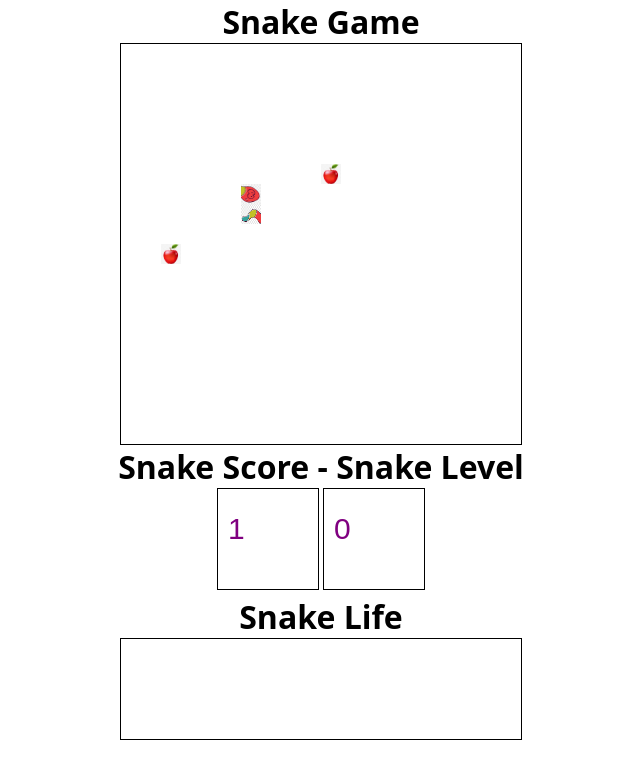
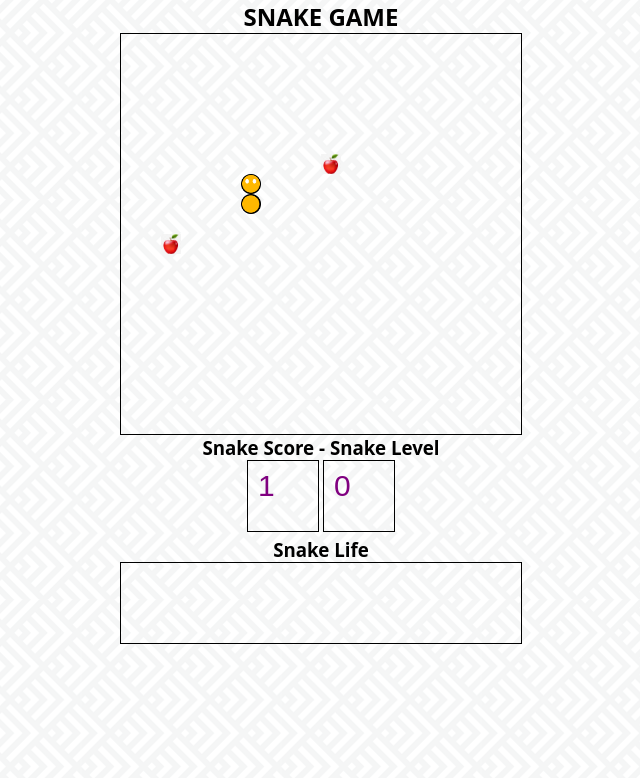
Before and after one commit to rg-km/se-fe5-kelompok6, a plain HTML site: page index.html in a window 1280 px wide. Shown: the whole page, without its empty margins (319-959 px from the left). Drawn offline with Linux system fonts and the light colour scheme.

Commit message:
update body ular

```diff
--- a/index.html
+++ b/index.html
@@ -13,6 +13,7 @@
             margin: 0px;
             padding: 0px;
             font-family: 'open sans', sans-serif;
+            background-image: url(/asset/bg2.png);
         }
 
         canvas {
@@ -20,14 +21,18 @@
         }
     </style>
     <body onload="draw();">
-        <center>
-            <h1 style="text-align: center;">Snake Game</h1>
-            <canvas id="snakeBoard" width="400" height="400" style="border:1px solid #000000;"></canvas>
-            <h1 style="text-align: center;" >Snake Score - Snake Level</h1>
-            <canvas id="score1Board" width="100" height="100" style="border:1px solid #000000;"></canvas>
-            <canvas id="score2Board" width="100" height="100" style="border:1px solid #000000;"></canvas>
-            <h1 style="text-align: center;" >Snake Life</h1>
-            <canvas id="lifeBoard" width="400" height="100" style="border:1px solid #000000;"></canvas>
-        </center>
+
+            <center>
+                <h2 style="text-align: center;">SNAKE GAME</h2>
+                <canvas id="snakeBoard" width="400" height="400" style="border:1px solid #000000;"></canvas>
+                <h3 style="text-align: center;" >Snake Score - Snake Level</h3>
+                <canvas id="score1Board" width="70" height="70" style="border:1px solid #000000;"></canvas>
+                <canvas id="score2Board" width="70" height="70" style="border:1px solid #000000;"></canvas>
+                <h3 style="text-align: center;" >Snake Life</h3>
+                <canvas id="lifeBoard" width="400" height="80" style="border:1px solid #000000;"></canvas>
+                <br><br>
+            </center>
+
+
     </body>
 </html>
--- a/index.js
+++ b/index.js
@@ -26,13 +26,13 @@ let img = new Image();
 img.src = 'asset/apple.png';
 
 let imghead = new Image();
-imghead.src = 'asset/snakehead.png';
+imghead.src = 'asset/bg3.png';
 
 let imgbody = new Image();
-imgbody.src = 'asset/snakebody.png';
+imgbody.src = 'asset/bg4.png';
 
 let imgtail = new Image();
-imgtail.src = 'asset/snaketail.png';
+imgtail.src = 'asset/bg4.png';
 
 let imglife = new Image();
 imglife.src = 'asset/diamond.png';
```
Also changed, not shown: asset/bg2.png (added), asset/bg3.png (added), asset/bg4.png (added).
